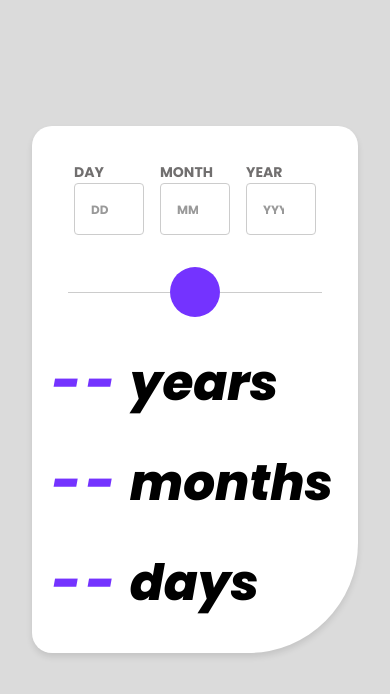
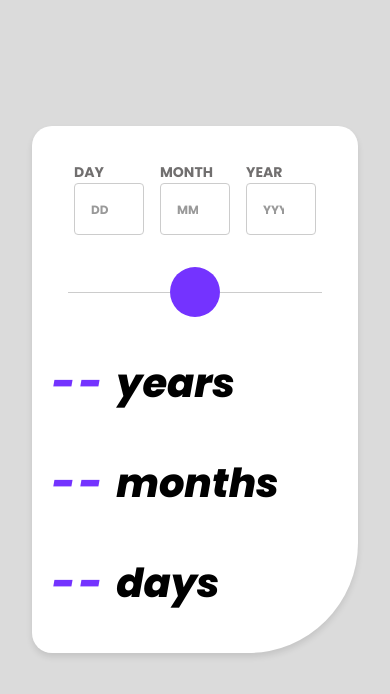
Before and after one commit to Ledelara/age-calculator-app, a React (Vite) app: page / in a window 390 px wide. Shown: the top 694 px of the page. Built offline with nearby package versions, Linux system fonts and the light colour scheme; some icons are missing.

Commit message:
🐛 fix: bug em telas de S23 FE

```diff
--- a/src/components/Calculator/Calculator.css
+++ b/src/components/Calculator/Calculator.css
@@ -32,10 +32,10 @@
 
 @media screen and (max-width: 768px) {
   .calculator-text {
-    font-size: 50px;
+    font-size: 40px;
   }
 
   .calculator-header {
-    font-size: 50px;
+    font-size: 40px;
   }
 }
```
